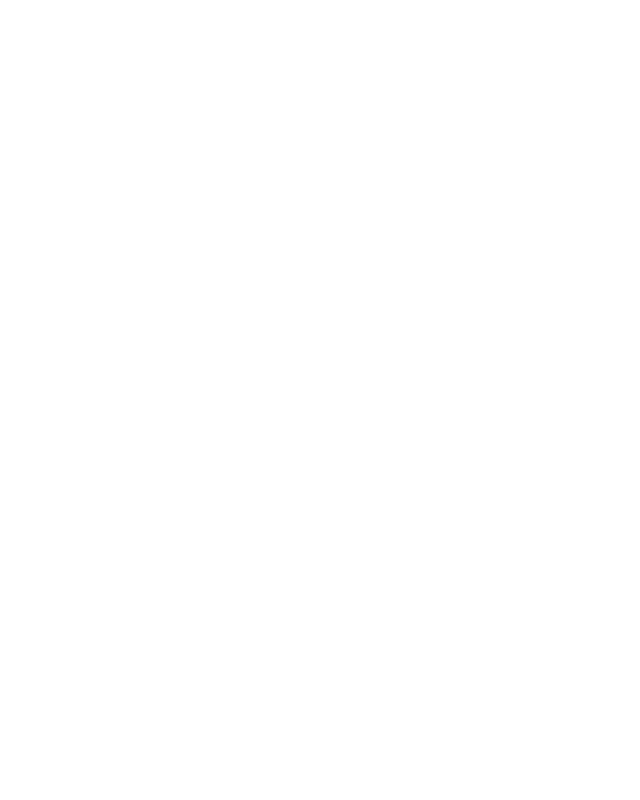
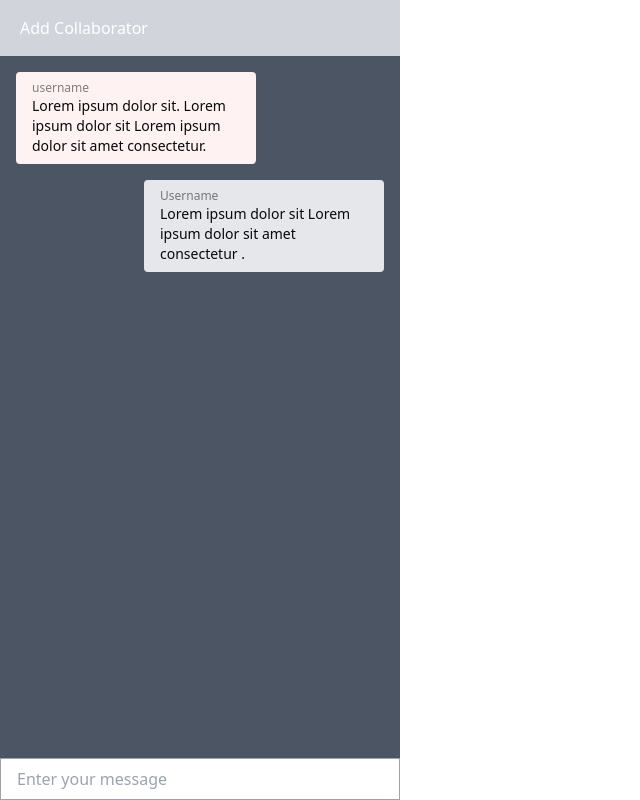
Before and after one commit to ansh0712jul/myZara.ai, a React (Vite) app in the folder frontend/: page /projects in a window 1280 px wide. Before the commit this address had no page. Shown: the whole page, without its empty margins (0-640 px from the left). Built offline with nearby package versions, Linux system fonts and the light colour scheme; the HTML template or start-up script is replaced by a standard one.

Commit message:
chat section added

```diff
--- a/frontend/src/pages/Home.jsx
+++ b/frontend/src/pages/Home.jsx
@@ -48,7 +48,12 @@
       <div className="grid grid-cols-1 sm:grid-cols-2 md:grid-cols-3 gap-8 mt-8">
         {
           projects.map((project) => (
-            <CardComponent key={project._id} project={project} />
+            // sending complete project data to project page without using prop
+            <CardComponent key={project._id} project={project} onClick = { () =>{
+              navigate("/projects",{
+                state:{project}
+              })
+            }} />
           ))
         }
       </div>
--- /dev/null
+++ b/frontend/src/pages/Project.jsx
@@ -0,0 +1,73 @@
+import React, { useState } from 'react'
+import { useLocation } from 'react-router-dom'
+
+
+const Project = () => {
+    const location = useLocation();
+    console.log(location.state);
+    const [isPanelOpen, setIsPanelOpen] = useState(false);
+  return (
+    <main className='h-screen w-screen flex'>
+        <section className='left-section relative flex flex-col h-full min-w-[400px] bg-gray-600'>
+           <header className='w-full h-14 p-2 px-4 flex items-center justify-between bg-gray-300'>
+           <button className='flex gap-1 items-center text-white'>
+                <i className="ri-link text-xl"></i>
+                Add Collaborator
+            </button>
+            <button
+            // toggling the panel
+                onClick={() => setIsPanelOpen(!isPanelOpen)}
+                >
+                    <i className="ri-user-2-fill text-2xl "></i>
+                </button>
+
+           </header>
+           <div className='conversation-box flex-grow flex flex-col'>
+            <div className='message-box flex flex-grow flex-col p-4 gap-4'>
+                <div className="incoming message max-w-60  w-fit bg-red-50 p-2 px-4 rounded-sm flex flex-col
+                ">
+                <small className='opacity-50 text-xs'>username</small>
+                <p className='text-sm'> Lorem ipsum dolor sit. Lorem ipsum dolor sit Lorem ipsum dolor sit amet consectetur.</p>
+                </div>
+                <div className="outgoing ml-auto max-w-60 w-fit  bg-gray-200 p-2 px-4 rounded-sm flex flex-col">
+                <small className='opacity-50  text-xs'>Username</small>
+                <p className='text-sm'>Lorem ipsum dolor sit Lorem ipsum dolor sit amet consectetur .</p>
+                </div>
+            </div>
+            <div className='input-box w-full flex border border-gray-400  '>
+                <input type="text " placeholder='Enter your message' className='  p-2 px-4 border-none outline-none w-[85%]'  />
+                <button className='flex-grow bg-white'><i className="ri-send-plane-line text-2xl"></i></button>
+            </div>
+           </div>
+
+            {/* side panel  */}
+           <div className={`w-full h-full bg-slate-500 absolute top-0 left-0 ${isPanelOpen ? 'block' : 'hidden'}`}>
+                <header className='w-full h-14 p-2 px-4 flex items-center justify-end bg-gray-300 g'>
+                    <button
+                        onClick={() => setIsPanelOpen(!isPanelOpen)}
+                        className=' text-white'
+                        ><i className="ri-close-large-fill text-2xl"></i>
+                    </button>
+                </header>
+                <div className='users flex flex-col gap-3 mt-7'>
+                    <div className="user h-12
+                        mx-auto rounded-lg
+                        w-4/5 p-2 px-4 bg-slate-50 flex items-center gap-2">
+                        <div className='h-8 w-8 bg-gray-700 rounded-full text-white p-1 flex items-center justify-center'>
+                        <i className="ri-user-follow-fill text-xl"></i>
+                        </div>
+                        <h3 className='text-sm'>anshagrawal181@gmail.com</h3>
+
+                    </div>
+                </div>
+
+           </div>
+
+        </section>
+
+    </main>
+
+  )
+}
+
+export default Project
--- a/frontend/src/routes/AppRoutes.jsx
+++ b/frontend/src/routes/AppRoutes.jsx
@@ -1,6 +1,7 @@
 import Home from '@/pages/Home'
 import LandingPage from '@/pages/LandingPage'
 import Login from '@/pages/Login'
+import Project from '@/pages/Project'
 import Register from '@/pages/Register'
 import Verify from '@/pages/Verify'
 import React from 'react'
@@ -15,6 +16,7 @@
             <Route path='/login' element={<Login/>}/>
             <Route path='/home' element={<Home/>}/>
             <Route path='/verify-email' element={<Verify/>}/>
+            <Route path="/projects" element={<Project/>}/>
         </Routes>
     </BrowserRouter>
   )
--- a/frontend/src/shared/CardComponent.jsx
+++ b/frontend/src/shared/CardComponent.jsx
@@ -1,9 +1,9 @@
 import React from 'react';
 import { Card, CardContent } from "@/components/ui/card";
 
-const CardComponent = ({ project }) => {
+const CardComponent = ({ project, onClick }) => {
   return (
-    <div className="transition-transform transform hover:scale-105">
+    <div className="transition-transform transform hover:scale-105" onClick={onClick}>
       <Card className="bg-white shadow-xl rounded-lg hover:shadow-2xl transition-shadow duration-300">
         <CardContent className="p-6">
           <div className="flex justify-between mb-4">
```
